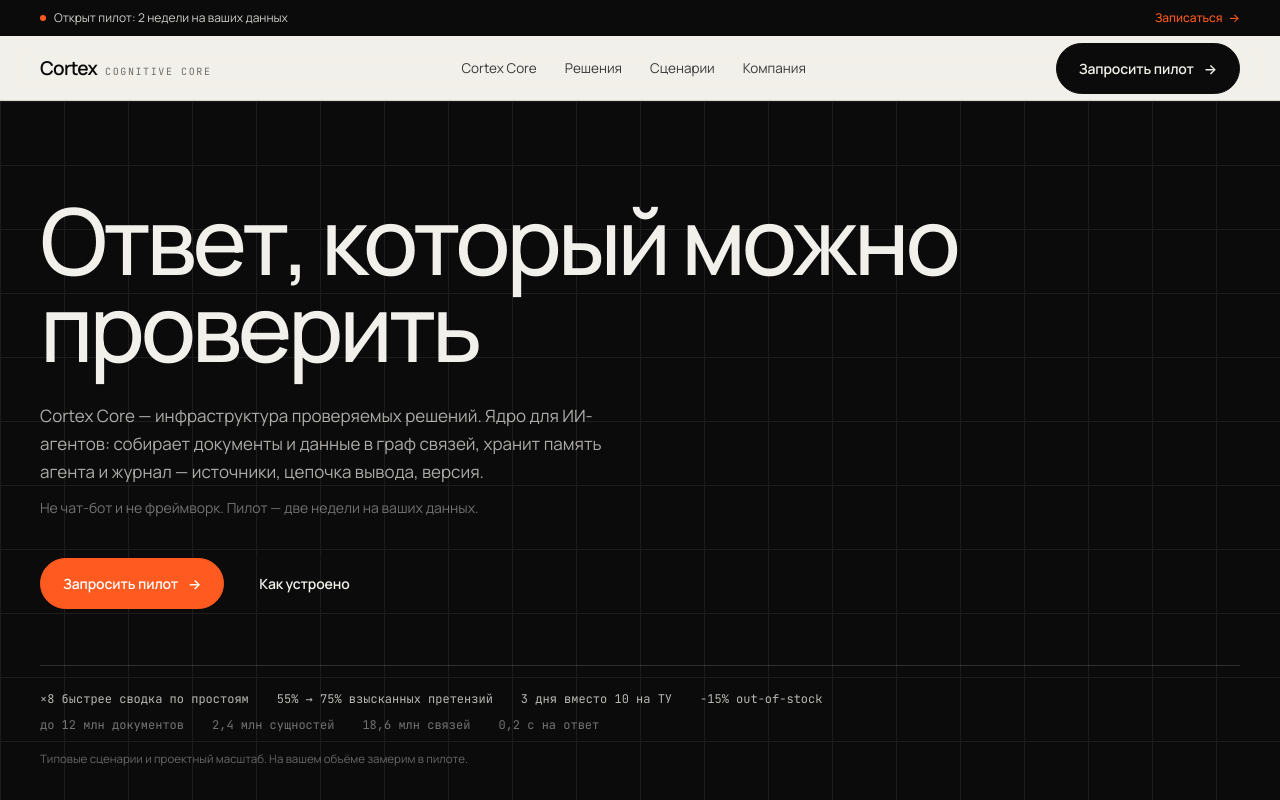
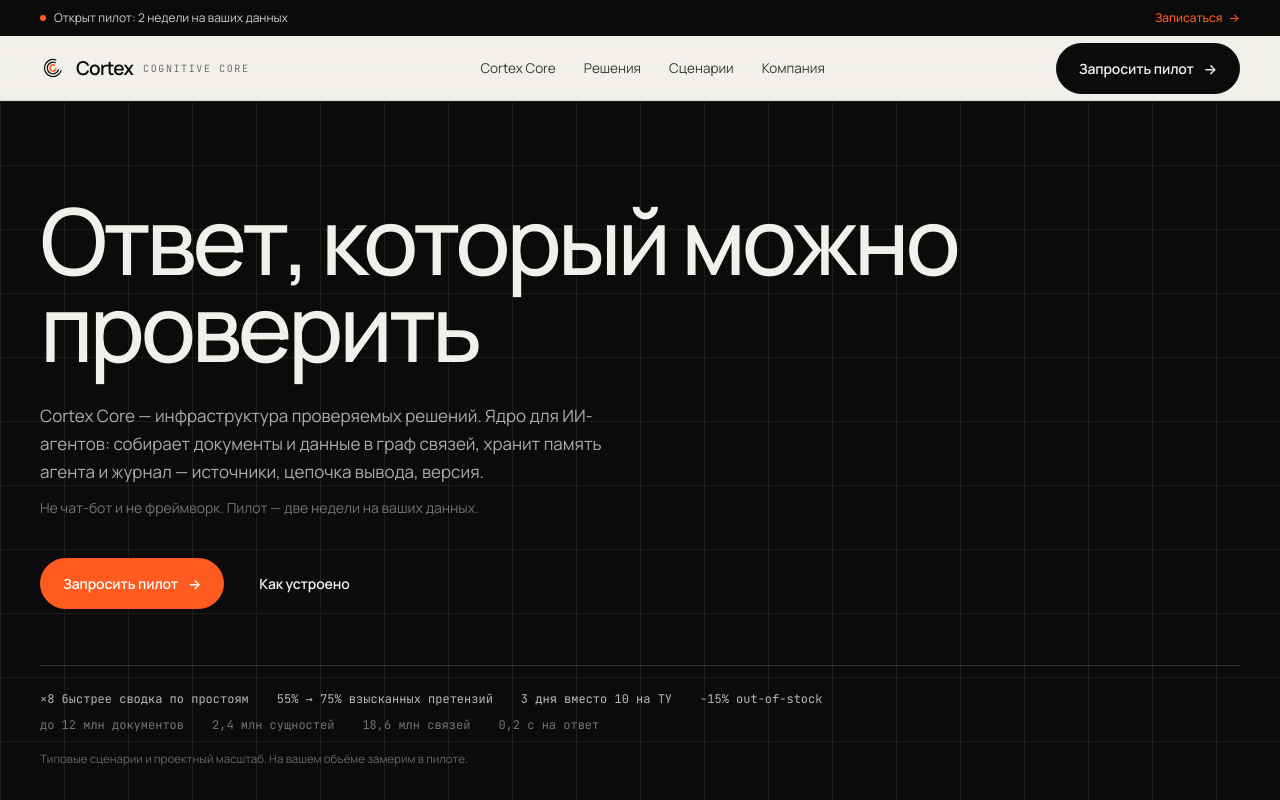
Before and after one commit to eshigarov/cortex, a Next.js app: page / in a window 1280 px wide. Shown: the top 800 px of the page. Built offline with nearby package versions, Linux system fonts and the light colour scheme.

Commit message:
v3.4: логотип C (три дуги) в шапке и футере, favicon app/icon.svg

```diff
--- /dev/null
+++ b/components/cortex-mark.tsx
@@ -0,0 +1,24 @@
+export function CortexMark({
+  size = 24,
+  className = "",
+}: {
+  size?: number;
+  className?: string;
+}) {
+  return (
+    <svg
+      width={size}
+      height={size}
+      viewBox="0 0 512 512"
+      className={className}
+      aria-hidden="true"
+      focusable="false"
+    >
+      <g fill="none" strokeLinecap="round" transform="rotate(18 256 256)">
+        <circle cx="256" cy="256" r="168" stroke="currentColor" strokeWidth="24" strokeDasharray="791.68 263.90" />
+        <circle cx="256" cy="256" r="114" stroke="currentColor" strokeWidth="24" strokeDasharray="537.21 179.07" />
+        <circle cx="256" cy="256" r="60" stroke="#FF5A1F" strokeWidth="30" strokeDasharray="282.74 94.25" />
+      </g>
+    </svg>
+  );
+}
--- a/components/site-footer.tsx
+++ b/components/site-footer.tsx
@@ -1,4 +1,5 @@
 import Link from "next/link";
+import { CortexMark } from "./cortex-mark";
 
 export function SiteFooter() {
   return (
@@ -6,7 +7,10 @@ export function SiteFooter() {
       <div className="wrap py-14">
         <div className="grid gap-10 md:grid-cols-[1.4fr_1fr_1fr_1fr]">
           <div>
-            <div className="text-[19px] font-semibold tracking-[-0.04em]">Cortex</div>
+            <div className="flex items-center gap-2.5">
+              <CortexMark size={26} className="text-[var(--color-ink)]" />
+              <span className="text-[19px] font-semibold tracking-[-0.04em]">Cortex</span>
+            </div>
             <p className="mt-3 max-w-[34ch] text-[14px] leading-relaxed text-[var(--color-mute)]">
               Ядро для ИИ-агентов: онтология, память, граф знаний, журнал решений.
             </p>
--- a/components/site-nav.tsx
+++ b/components/site-nav.tsx
@@ -2,6 +2,7 @@
 
 import Link from "next/link";
 import { useState } from "react";
+import { CortexMark } from "./cortex-mark";
 
 const items = [
   { href: "/core", label: "Cortex Core" },
@@ -16,7 +17,8 @@ export function SiteNav() {
   return (
     <header className="sticky top-0 z-50 border-b border-[var(--color-line)] bg-[var(--color-paper)]/85 backdrop-blur-md">
       <div className="wrap flex h-16 items-center justify-between gap-6">
-        <Link href="/" className="flex items-baseline gap-2">
+        <Link href="/" className="flex items-center gap-2.5">
+          <CortexMark size={26} className="text-[var(--color-ink)]" />
           <span className="text-[19px] font-semibold tracking-[-0.04em]">Cortex</span>
           <span className="hidden font-mono text-[10px] uppercase tracking-[0.16em] text-[var(--color-mute)] sm:inline">
             cognitive core
```
Also changed, not shown: app/icon.svg (added).
